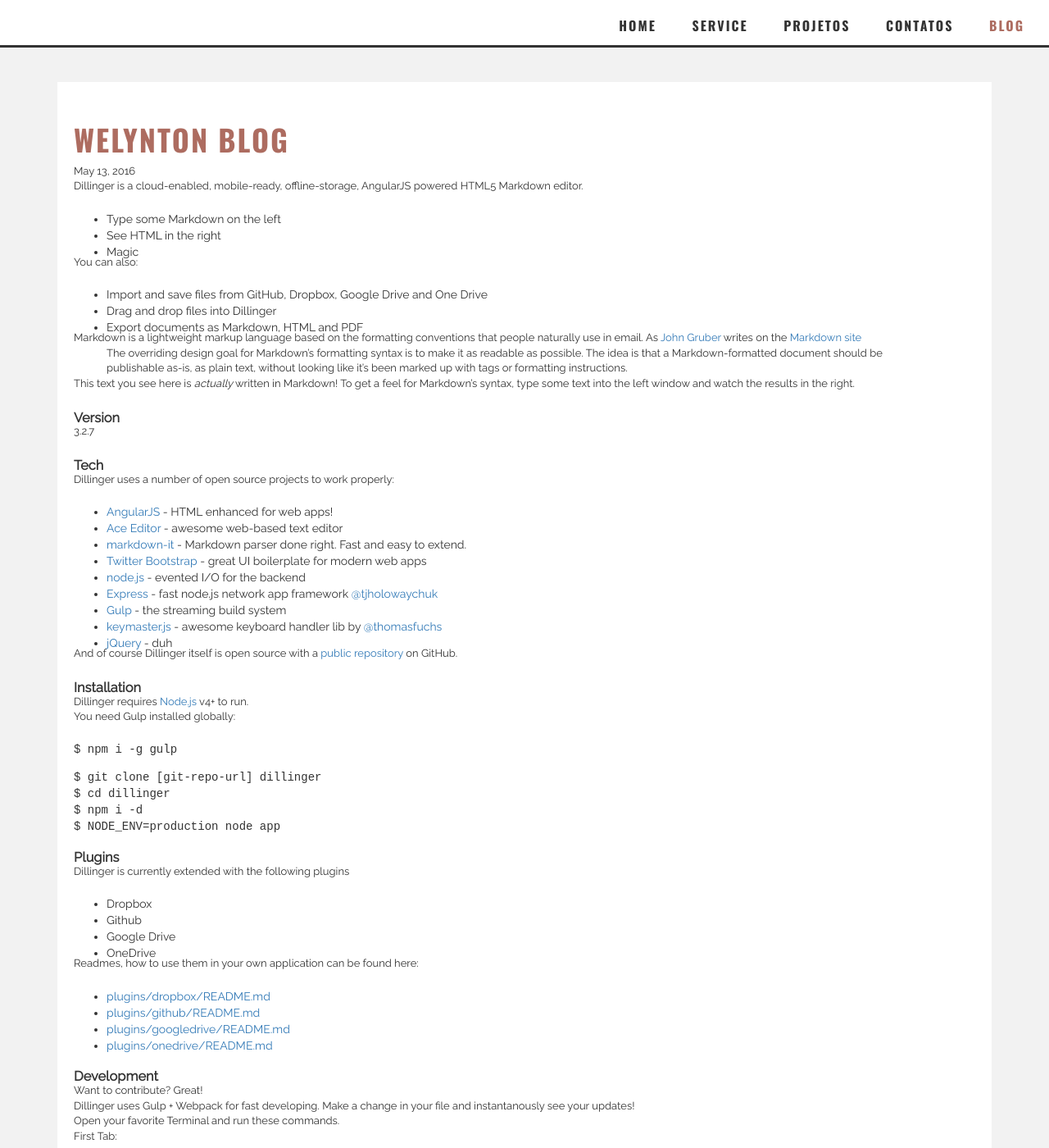
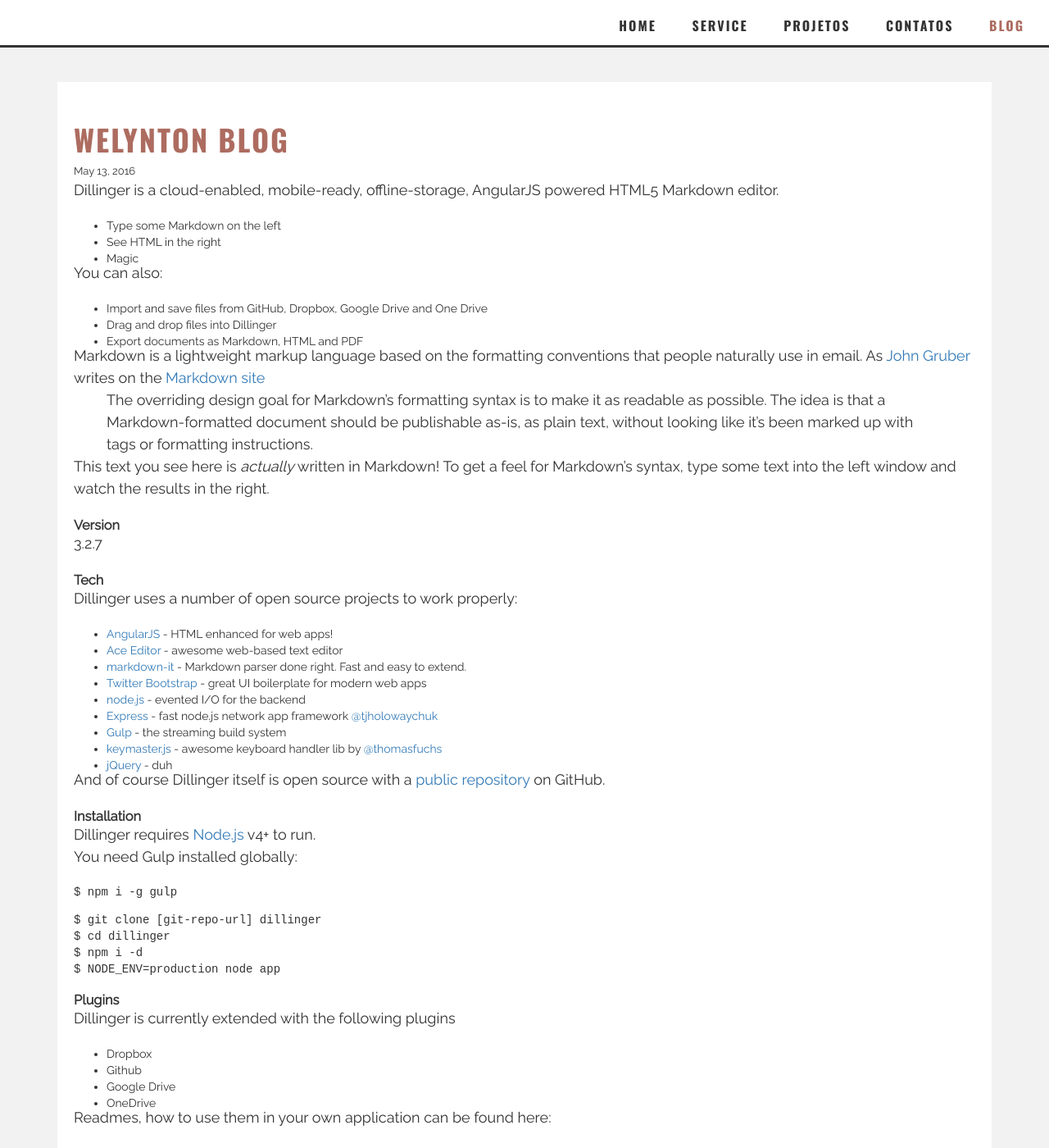
Before and after one commit to welyntonoliveira/welyntonoliveira.github.io, a Jekyll site: the page built from _posts/2016-05-13-welynton.markdown, in a window 1280 px wide and 1400 px high. Shown: the whole window at 82% size. Built offline with Jekyll 4.4.1, drawn with Linux system fonts in a browser that asks for light colours; nearby versions of some CDN libraries.

Commit message:
textos blog agora sim espero funcionou ajustes css pra completar_3 formatação post

```diff
--- a/css/template.css
+++ b/css/template.css
@@ -108,6 +108,6 @@
   font-size: 13px;
 }
 .post_text p {
-  margin: -20px 0 20px;
-  font-size: 13px;
+  font-size: 18px;
+  line-height: 1.5;
 }
--- a/less/post.less
+++ b/less/post.less
@@ -19,8 +19,8 @@
 .post_text{
 
     p{
-        margin: -20px 0 20px;
-        font-size: 13px;
+        font-size: 18px;
+        line-height: 1.5;
     }
 
 }
```
Also changed, not shown: min-css/template.min.css.
